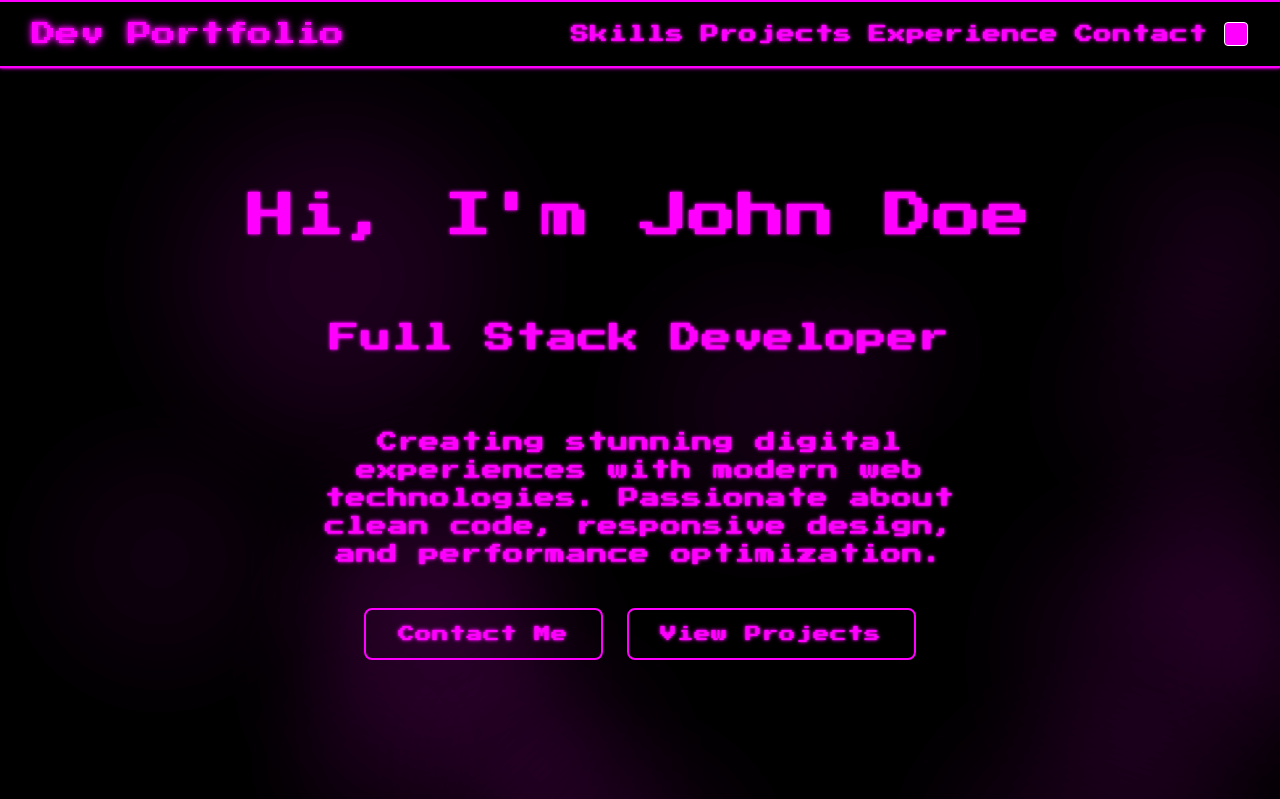
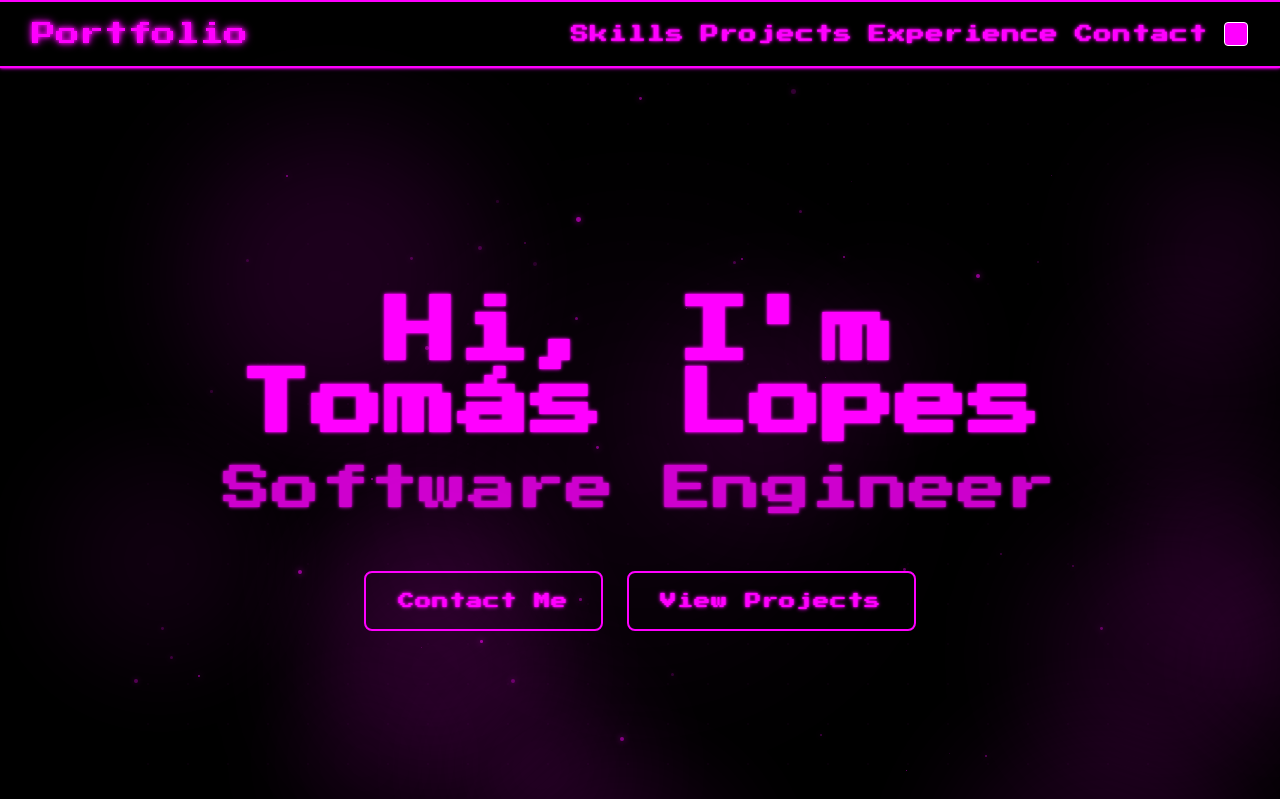
Before and after one commit to peaceoutommy/Portfolio, a React (Vite) app: page / in a window 1280 px wide. Shown: the top 799 px of the page. Built offline with nearby package versions, Linux system fonts and the light colour scheme.

Commit message:
Hero section improvements

```diff
--- a/src/App.jsx
+++ b/src/App.jsx
@@ -7,6 +7,7 @@ import Projects from './components/Projects';
 import Skills from './components/Skills';
 import Hero from './components/Hero';
 import Contact from './components/Contact';
+import Tokenomics from './components/Tokenomics';
 
 const App = () => {
   const [uiState, setUiState] = useState({
@@ -119,12 +120,13 @@ const App = () => {
         handleMenuToggle={handleMenuToggle}
       />
 
-      <main className="flex-grow flex flex-col items-center md:mt-48 mt-32 px-8 sm:px-16 md:px-32 ">
+      <main className="flex-grow flex flex-col items-center md:mt-16 mt-32 px-8 sm:px-16 md:px-32 ">
         <Hero />
         <Skills />
         <Projects />
         <Timeline />
-        <Contact/>
+        <Contact />
+        <Tokenomics />
       </main>
 
       <Footer />
--- a/src/components/Contact.jsx
+++ b/src/components/Contact.jsx
@@ -53,7 +53,7 @@ const Contact = () => {
     <motion.section
       ref={ref}
       id="contact"
-      className="w-full md:mt-48 mt-32 mb-16"
+      className="md:mt-48 mt-32 mb-16 "
       initial={{ opacity: 0, y: 20 }}
       animate={{ opacity: inView ? 1 : 0, y: inView ? 0 : 20 }}
       transition={{ duration: 0.3 }}
--- a/src/components/Hero.jsx
+++ b/src/components/Hero.jsx
@@ -1,13 +1,15 @@
-import { useState, useEffect } from 'react';
+import { useState, useEffect, useRef } from 'react';
+import { motion } from 'framer-motion';
 
 const Hero = () => {
   const [displayedText1, setDisplayedText1] = useState('');
   const [displayedText2, setDisplayedText2] = useState('');
   const [isTyping1, setIsTyping1] = useState(true);
   const [isTyping2, setIsTyping2] = useState(false);
+  const containerRef = useRef(null);
 
-  const fullText1 = "Hi, I'm John Doe";
-  const fullText2 = "Full Stack Developer";
+  const fullText1 = "Hi, I'm Tomás Lopes";
+  const fullText2 = "Software Engineer";
 
   // Improved typewriter effect with better timing
   useEffect(() => {
@@ -15,7 +17,7 @@ const Hero = () => {
 
     // Type the first text
     if (isTyping1) {
-      const typingSpeed = 100; // ms per character
+      const typingSpeed = 80; // ms per character
 
       if (displayedText1.length < fullText1.length) {
         timer1 = setTimeout(() => {
@@ -29,7 +31,7 @@ const Hero = () => {
 
     // Type the second text
     if (isTyping2) {
-      const typingSpeed = 100; // ms per character
+      const typingSpeed = 80; // ms per character
 
       if (displayedText2.length < fullText2.length) {
         timer2 = setTimeout(() => {
@@ -46,42 +48,141 @@ const Hero = () => {
     };
   }, [displayedText1, displayedText2, isTyping1, isTyping2, fullText1, fullText2]);
 
+  // Particles animation
+  useEffect(() => {
+    if (!containerRef.current) return;
+
+    const container = containerRef.current;
+    const particleCount = window.innerWidth > 768 ? 50 : 25;
+    const particles = [];
+
+    // Create particles
+    for (let i = 0; i < particleCount; i++) {
+      const particle = document.createElement('div');
+      particle.classList.add('hero-particle');
+
+      // Random properties
+      const size = Math.random() * 4 + 1;
+      const posX = Math.random() * 100;
+      const posY = Math.random() * 100;
+      const delay = Math.random() * 5;
+      const duration = Math.random() * 20 + 10;
+      const opacity = Math.random() * 0.5 + 0.1;
+
+      // Set particle styles
+      Object.assign(particle.style, {
+        width: `${size}px`,
+        height: `${size}px`,
+        left: `${posX}%`,
+        top: `${posY}%`,
+        opacity: opacity,
+        animationDelay: `${delay}s`,
+        animationDuration: `${duration}s`,
+        background: 'var(--highlight-color)',
+        boxShadow: '0 0 6px var(--highlight-color)',
+        position: 'absolute',
+        borderRadius: '50%',
+        animation: 'float-particle infinite ease-in-out'
+      });
+
+      container.appendChild(particle);
+      particles.push(particle);
+    }
+
+    // Cleanup
+    return () => {
+      particles.forEach(particle => {
+        if (particle.parentNode === container) {
+          container.removeChild(particle);
+        }
+      });
+    };
+  }, []);
+
+  // Animation variants for the content
+  const containerVariants = {
+    hidden: { opacity: 0 },
+    visible: {
+      opacity: 1,
+      transition: {
+        staggerChildren: 0.3,
+        delayChildren: 0.2
+      }
+    }
+  };
+
+  const itemVariants = {
+    hidden: { y: 20, opacity: 0 },
+    visible: {
+      y: 0,
+      opacity: 1,
+      transition: { duration: 0.5, ease: [0.4, 0, 0.2, 1] }
+    }
+  };
+
   return (
-    <section className="w-full max-w-[90vw] md:max-w-6xl mx-auto text-center mb-16" id="home">
-      <div className="flex flex-col items-center justify-center">
-        <h2
-          className={`text-2xl md:text-5xl neon-text leading-relaxed min-h-[2em] ${isTyping1 ? 'typing' : ''}`}
+    <section className="relative min-h-screen w-full flex flex-col items-center justify-center overflow-hidden" id="home">
+      {/* Particle container */}
+      <div ref={containerRef} className="absolute inset-0 z-0 overflow-hidden">
+        {/* Particles added via JS */}
+      </div>
+
+      {/* Grid background */}
+      <div className="absolute inset-0 bg-[radial-gradient(rgba(var(--highlight-rgb),0.1)_1px,transparent_1px)] bg-[size:40px_40px] opacity-30 z-0"></div>
+
+      {/* Glowing orb in background */}
+      <div className="absolute top-1/2 left-1/2 transform -translate-x-1/2 -translate-y-1/2 w-96 h-96 rounded-full bg-[color:var(--highlight-color)] opacity-5 blur-[100px] z-0"></div>
+
+      <motion.div
+        className="relative z-10 max-w-4xl mx-auto text-center px-6"
+        variants={containerVariants}
+        initial="hidden"
+        animate="visible"
+      >
+        {/* Main heading */}
+        <motion.div variants={itemVariants} className="mb-6">
+          <h1
+            className={`text-4xl md:text-6xl lg:text-7xl font-bold neon-text leading-tight min-h-[1.2em] ${isTyping1 ? 'typing' : ''}`}
+          >
+            {displayedText1}
+          </h1>
+        </motion.div>
+
+        {/* Subtitle/role */}
+        <motion.div variants={itemVariants} className="mb-12">
+          <h2
+            className={`text-2xl md:text-4xl lg:text-5xl neon-text leading-tight min-h-[1.2em] opacity-80 ${isTyping2 ? 'typing' : ''}`}
+          >
+            {displayedText2}
+          </h2>
+        </motion.div>
+
+        {/* CTA Buttons */}
+        <motion.div
+          variants={itemVariants}
+          className="flex flex-col md:flex-row gap-6 justify-center"
         >
-          {displayedText1}
-        </h2>
-        <p
-          className={`mt-8 text-xl md:text-3xl neon-text leading-relaxed min-h-[2em] ${isTyping2 ? 'typing' : ''}`}
-        >
-          {displayedText2}
-        </p>
+          <motion.a
+            href="#contact"
+            className="px-8 py-4 rounded-lg border-2 border-[var(--highlight-color)] neon-text-hover transition-all duration-300 hover:bg-[var(--highlight-color)]/10 relative overflow-hidden group"
+            whileHover={{ scale: 1.03 }}
+            whileTap={{ scale: 0.98 }}
+          >
+            <span className="relative z-10">Contact Me</span>
+            <span className="absolute inset-0 bg-[var(--highlight-color)]/0 group-hover:bg-[var(--highlight-color)]/10 transition-all duration-300"></span>
+          </motion.a>
 
-        <div className="mt-12 max-w-2xl">
-          <p className="neon-text text-lg md:text-xl leading-relaxed">
-            Creating stunning digital experiences with modern web technologies.
-            Passionate about clean code, responsive design, and performance optimization.
-          </p>
-
-          <div className="mt-10 flex flex-col md:flex-row gap-6 justify-center">
-            <a
-              href="#contact"
-              className="px-8 py-3 rounded-lg border-2 border-[var(--highlight-color)] neon-text-hover transition-all duration-300 hover:bg-[var(--highlight-color)]/10"
-            >
-              Contact Me
-            </a>
-            <a
-              href="#projects"
-              className="px-8 py-3 rounded-lg bg-[var(--highlight-color)]/20 border-2 border-[var(--highlight-color)] neon-text-hover transition-all duration-300 hover:bg-[var(--highlight-color)]/30"
-            >
-              View Projects
-            </a>
-          </div>
-        </div>
-      </div>
+          <motion.a
+            href="#projects"
+            className="px-8 py-4 rounded-lg bg-[var(--highlight-color)]/20 border-2 border-[var(--highlight-color)] neon-text-hover transition-all duration-300 hover:bg-[var(--highlight-color)]/30 relative overflow-hidden group"
+            whileHover={{ scale: 1.03 }}
+            whileTap={{ scale: 0.98 }}
+          >
+            <span className="relative z-10">View Projects</span>
+            <span className="absolute inset-0 bg-[var(--highlight-color)]/0 group-hover:bg-[var(--highlight-color)]/10 transition-all duration-300"></span>
+          </motion.a>
+        </motion.div>
+      </motion.div>
     </section>
   );
 };
--- a/src/components/Navbar.jsx
+++ b/src/components/Navbar.jsx
@@ -141,7 +141,7 @@ const Navbar = ({ isScrolling, handleMenuToggle }) => {
         }`}
       >
         <div className="flex justify-between items-center w-full">
-          <h1 className="text-lg md:text-xl lg:text-2xl neon-title">Dev Portfolio</h1>
+          <h1 className="text-lg md:text-xl lg:text-2xl neon-title">Portfolio</h1>
 
           {/* Desktop Navigation */}
           <nav className="hidden md:flex items-center">
--- a/src/components/Tokenomics.jsx
+++ b/src/components/Tokenomics.jsx
@@ -30,8 +30,6 @@ const Tokenomics = () => {
 
             <div className="flex flex-col md:flex-row w-full mt-16 text-center gap-8">
                 {tokenomics.map((item, i) => {
-
-
                     return (
                         <motion.div
 
--- a/src/index.css
+++ b/src/index.css
@@ -53,17 +53,19 @@
   }
 
   .card:hover {
-    @apply border-[color:var(--highlight-color)] border-opacity-50 -translate-y-1 transition-colors duration-300 ease-in-out;
+    @apply border-[color:var(--highlight-color)] border-opacity-50 transition-colors duration-300 ease-in-out;
     box-shadow: 0 0 20px rgba(var(--highlight-rgb), 0.2);
   }
 
   /* Form elements */
-  input, textarea {
+  input,
+  textarea {
     @apply focus:outline-none transition-all duration-300;
     box-shadow: 0 0 0 rgba(var(--highlight-rgb), 0);
   }
 
-  input:focus, textarea:focus {
+  input:focus,
+  textarea:focus {
     box-shadow: 0 0 10px rgba(var(--highlight-rgb), 0.3);
   }
 
@@ -72,6 +74,8 @@
     content: '|';
     @apply text-[var(--highlight-color)];
     animation: blink 0.75s step-end infinite;
+    font-weight: 700;
+    opacity: 0.9;
   }
 
   /* Scrollbar styling */
@@ -118,6 +122,17 @@
     border: 1px solid rgba(var(--highlight-rgb), 0.1);
   }
 
+  /* Hero section */
+  .hero-particle {
+    position: absolute;
+    background: var(--highlight-color);
+    border-radius: 50%;
+    pointer-events: none;
+    z-index: 1;
+    animation: float-particle infinite ease-in-out;
+    will-change: transform;
+  }
+
   /* Skill bar */
   .skill-bar {
     @apply h-2 rounded-full overflow-hidden bg-white/10;
@@ -129,16 +144,36 @@
     transition: width 1s ease-out;
   }
 
+  /* Tokenomics */
+  .parallelogram {
+    @apply bg-white w-full h-6 md:h-8 transition-all duration-300 brightness-75;
+    box-shadow: 0 0 2px var(--highlight-color), 0 0 4px var(--highlight-color);
+    transform: skew(-24deg);
+  }
+
+  .tokenomic-container:hover {
+    .parallelogram {
+      @apply brightness-90;
+      box-shadow: 0 0 4px var(--highlight-color), 0 0 6px var(--highlight-color), 0 0 8px var(--highlight-color);
+    }
+  }
+
+  .tokenomic-container {
+    transition: transform 0.3s ease;
+  }
+
   /* Animations */
   @keyframes pulse {
     0% {
       transform: scale(0.8);
       opacity: 0.6;
     }
+
     50% {
       transform: scale(1.4);
       opacity: 0.3;
     }
+
     100% {
       transform: scale(0.8);
       opacity: 0.6;
@@ -149,39 +184,59 @@
     0% {
       transform: translate(0, 0) scale(0.8);
     }
+
     25% {
       transform: translate(20px, -20px) scale(1);
     }
+
     50% {
       transform: translate(40px, 0) scale(1.2);
     }
+
     75% {
       transform: translate(20px, 20px) scale(1);
     }
+
     100% {
       transform: translate(0, 0) scale(0.8);
     }
   }
 
   @keyframes blink {
-    from, to {
+
+    from,
+    to {
       opacity: 1;
     }
+
     50% {
       opacity: 0;
     }
   }
 
   @keyframes flicker {
-    0%, 18%, 22%, 25%, 53%, 57%, 100% {
+
+    0%,
+    18%,
+    22%,
+    25%,
+    53%,
+    57%,
+    100% {
       opacity: 1;
       text-shadow: 0 0 4px var(--highlight-color), 0 0 8px var(--highlight-color);
     }
-    20%, 24%, 55% {
+
+    20%,
+    24%,
+    55% {
       opacity: 0.7;
       text-shadow: none;
     }
-    21%, 23%, 56% {
+
+    21%,
+    23%,
+    56% {
       opacity: 0.9;
       text-shadow: 0 0 2px var(--highlight-color), 0 0 4px var(--highlight-color);
     }
@@ -193,12 +248,28 @@
         0 0 20px var(--highlight-color),
         0 0 30px var(--highlight-color);
     }
+
     to {
       text-shadow: 0 0 20px var(--highlight-color),
         0 0 30px var(--highlight-color),
         0 0 40px var(--highlight-color),
         0 0 50px var(--highlight-color),
         0 0 60px var(--highlight-color);
+    }
+  }
+
+  @keyframes float-particle {
+    0%, 100% {
+      transform: translateY(0) translateX(0);
+    }
+    25% {
+      transform: translateY(-30px) translateX(10px);
+    }
+    50% {
+      transform: translateY(-10px) translateX(25px);
+    }
+    75% {
+      transform: translateY(-20px) translateX(-15px);
     }
   }
 
```
Also changed, not shown: src/components/Timeline.jsx (+7 -5 lines).
